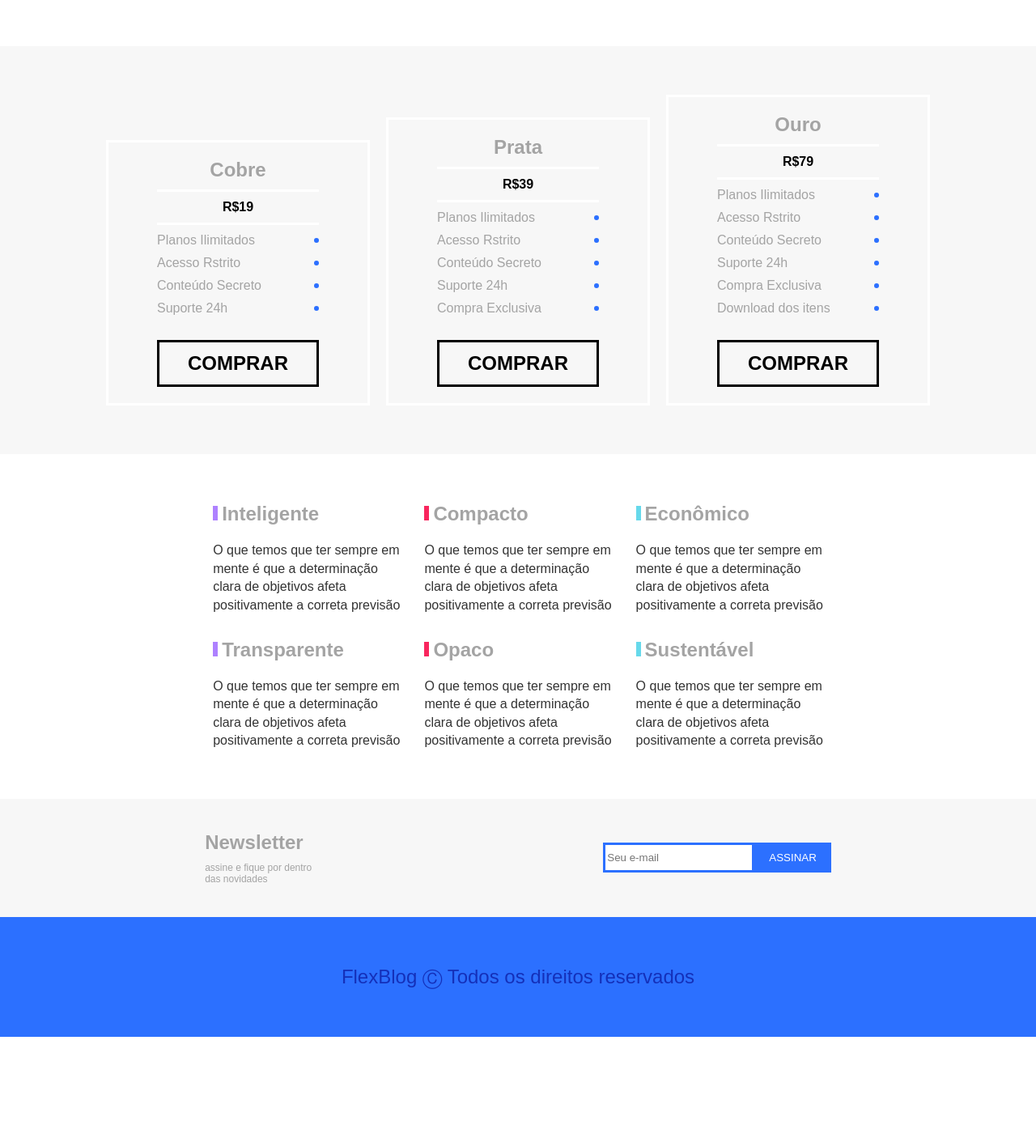
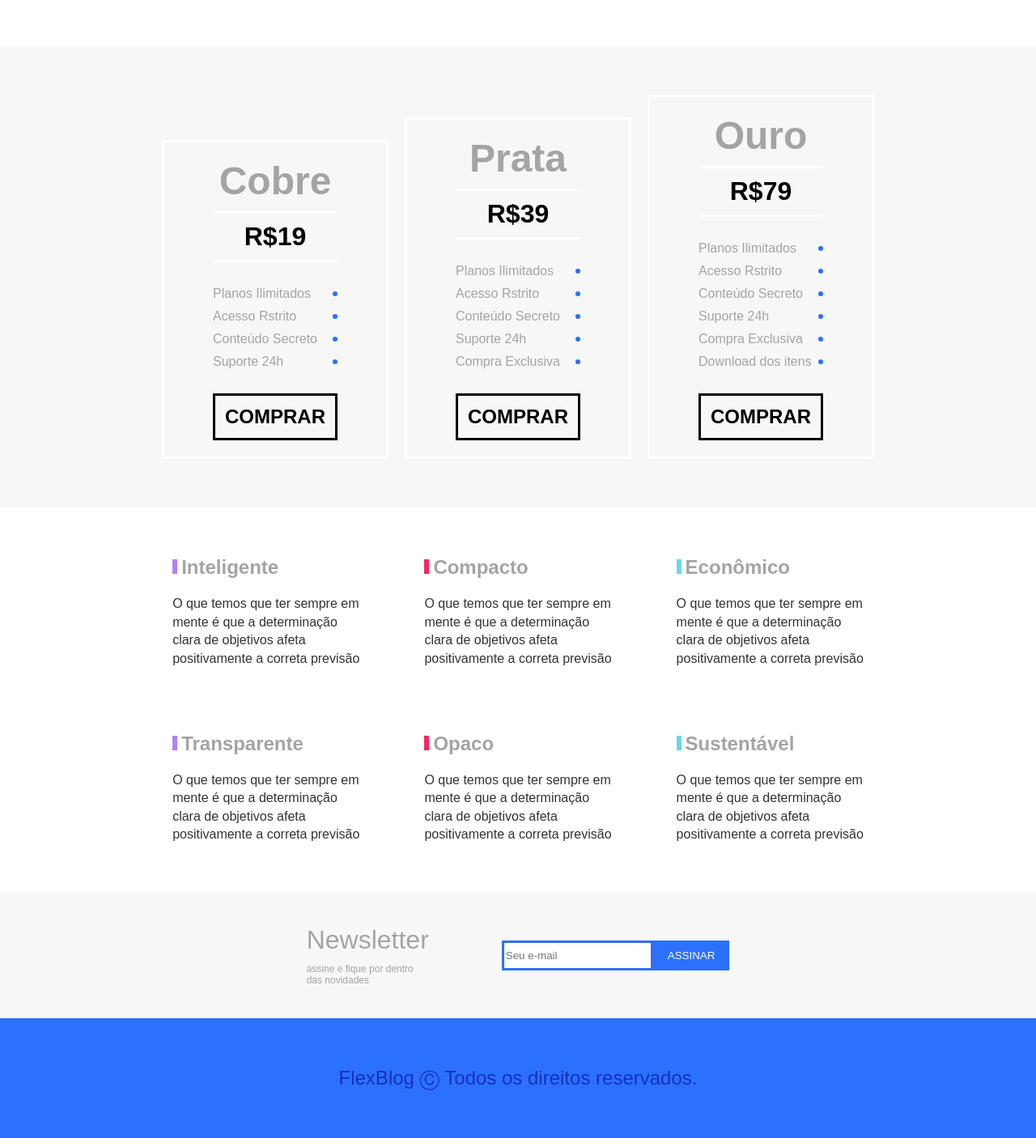
Before and after one commit to DanielRDV/flexProjeto, a plain HTML site: page index.html in a window 1280 px wide. Shown: the part 1712-3118 px from the top of the page at 81% size. Before the commit the page ends 2993 px from the top, so only its background shows below. Drawn offline with Linux system fonts and the light colour scheme.

Commit message:
fim do projeto

```diff
--- a/css/style.css
+++ b/css/style.css
@@ -164,7 +164,7 @@ body {
 	align-items: end;
 	flex-wrap: wrap;
 	justify-content: center;
-	padding: 60px 20px;
+	padding: 60px 200px;
 	gap: 20px;
 	background: #f7f7f7;
 }
@@ -172,6 +172,7 @@ body {
 .item {
 	width: 200px;
 	display: flex;
+	flex: 1;
 	flex-direction: column;
 	border: white 3px solid;
 	padding: 20px 60px;
@@ -185,13 +186,16 @@ body {
 
 .item h1 {
 	color: #a4a4a4;
+	font-size: 48px;
 }
 
 .item p {
 	font-weight: bold;
+	font-size: 32px;
 }
 .item ul {
 	margin-bottom: 20px;
+	margin-top: 20px;
 }
 
 .item li {
@@ -244,7 +248,7 @@ body {
 	flex-wrap: wrap;
 	max-width: 900px;
 	justify-content: center;
-	gap: 30px;
+	gap: 80px;
 	padding-top: 60px;
 	padding-bottom: 60px;
 }
@@ -297,7 +301,7 @@ body {
 	display: flex;
 	flex-wrap: wrap;
 	justify-content: center;
-	gap: 40%;
+	gap: 10%;
 	align-items: center;
 	padding-top: 40px;
 	padding-bottom: 40px;
@@ -305,6 +309,8 @@ body {
 
 .newsletter-texto h2 {
 	margin-bottom: 10px;
+	font-size: 32px;
+	font-weight: 300;
 	color: #a4a4a4;
 }
 
--- a/index.html
+++ b/index.html
@@ -23,7 +23,7 @@
           <ul>
             <li><a href="#sobre"></a>Sobre</li>
             <li><a href="#produto"></a>Prodruto</li>
-            <li><a href="#preço"></a>Preço</li>
+            <li><a href="#preco"></a>Preço</li>
             <li><a href="#qualidade"></a>Qualidade</li>
           </ul>
         </nav>
@@ -62,7 +62,7 @@
 
       <div class="linha conteiner"></div>
 
-      <section class="produto conteiner" id="produtos">
+      <section class="produto conteiner" id="produto">
         <div class="produto-texto">
           <h1>Produtos</h1>
 
@@ -86,7 +86,7 @@
         </div>
       </section>
 
-      <section class="preco-bg">
+      <section class="preco-bg" id="preco">
         <div class="item cobre">
           <h1>Cobre</h1>
           <p>R$19</p>
@@ -125,7 +125,7 @@
         </div>
       </section>
 
-      <section class="qualidades-bg">
+      <section class="qualidades-bg" id="qualidade">
         <div class="qualidade conteiner">
           <div class="qualidade-conteudo" id="roxo">
             <h2>Inteligente</h2>
@@ -203,7 +203,7 @@
       </section>
 
       <footer class="rodape">
-        <p>FlexBlog Ⓒ Todos os direitos reservados</p>
+        <p>FlexBlog Ⓒ Todos os direitos reservados.</p>
 
       </footer>
     </main>
```
